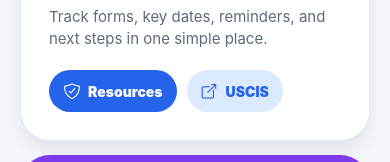
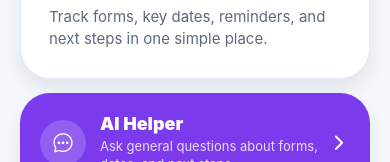
Before and after one commit to kaiscout/immigration-helper, a React Native app: screen /Home in a window 390 px wide. Shown: the part 217-379 px from the top of the page. Built offline with nearby package versions, Linux system fonts and the light colour scheme; no server answers; what react-native-worklets would draw is missing.

Commit message:
Remove duplicate hero resource buttons

```diff
--- a/screens/HomeScreen.js
+++ b/screens/HomeScreen.js
@@ -62,16 +62,6 @@ export default function HomeScreen({ navigation }) {
         </View>
         <Text style={styles.appTitle}>{t("appTitle")}</Text>
         <Text style={styles.heroSubtitle}>{t("home.heroSubtitle")}</Text>
-        <View style={styles.heroActions}>
-          <TouchableOpacity style={styles.heroBtn} onPress={() => navigation.navigate("Resources")}>
-            <Ionicons name="shield-checkmark-outline" size={18} color={COLORS.primaryTextOn} />
-            <Text style={styles.heroBtnText}>{t("resources.title")}</Text>
-          </TouchableOpacity>
-          <TouchableOpacity style={styles.heroBtnSecondary} onPress={() => Linking.openURL("https://www.uscis.gov/")}>
-            <Ionicons name="open-outline" size={18} color={COLORS.primary} />
-            <Text style={styles.heroBtnSecondaryText}>USCIS</Text>
-          </TouchableOpacity>
-        </View>
       </View>
 
       <TouchableOpacity style={styles.aiCard} onPress={() => navigation.navigate("AIAdvisor")}>
@@ -182,27 +172,6 @@ const styles = StyleSheet.create({
   safePillText: { color: COLORS.success, fontWeight: "900", fontSize: 12 },
   appTitle: { fontSize: 30, fontWeight: "900", color: COLORS.text, letterSpacing: -0.8 },
   heroSubtitle: { marginTop: SPACING.sm, color: COLORS.subtext, fontSize: 15, lineHeight: 22 },
-  heroActions: { flexDirection: "row", flexWrap: "wrap", gap: 10, marginTop: SPACING.lg },
-  heroBtn: {
-    flexDirection: "row",
-    gap: 7,
-    alignItems: "center",
-    backgroundColor: COLORS.primary,
-    paddingVertical: 11,
-    paddingHorizontal: 14,
-    borderRadius: RADII.pill
-  },
-  heroBtnText: { color: COLORS.primaryTextOn, fontWeight: "900" },
-  heroBtnSecondary: {
-    flexDirection: "row",
-    gap: 7,
-    alignItems: "center",
-    backgroundColor: COLORS.primaryLight,
-    paddingVertical: 11,
-    paddingHorizontal: 14,
-    borderRadius: RADII.pill
-  },
-  heroBtnSecondaryText: { color: COLORS.primary, fontWeight: "900" },
   sectionHeader: { marginTop: SPACING.sm },
   sectionTitle: { fontSize: 14, fontWeight: "800", color: COLORS.subtext, textTransform: "uppercase", letterSpacing: 0.8 },
   title: { fontSize: 26, fontWeight: "900", color: COLORS.text, letterSpacing: -0.5 },
```
